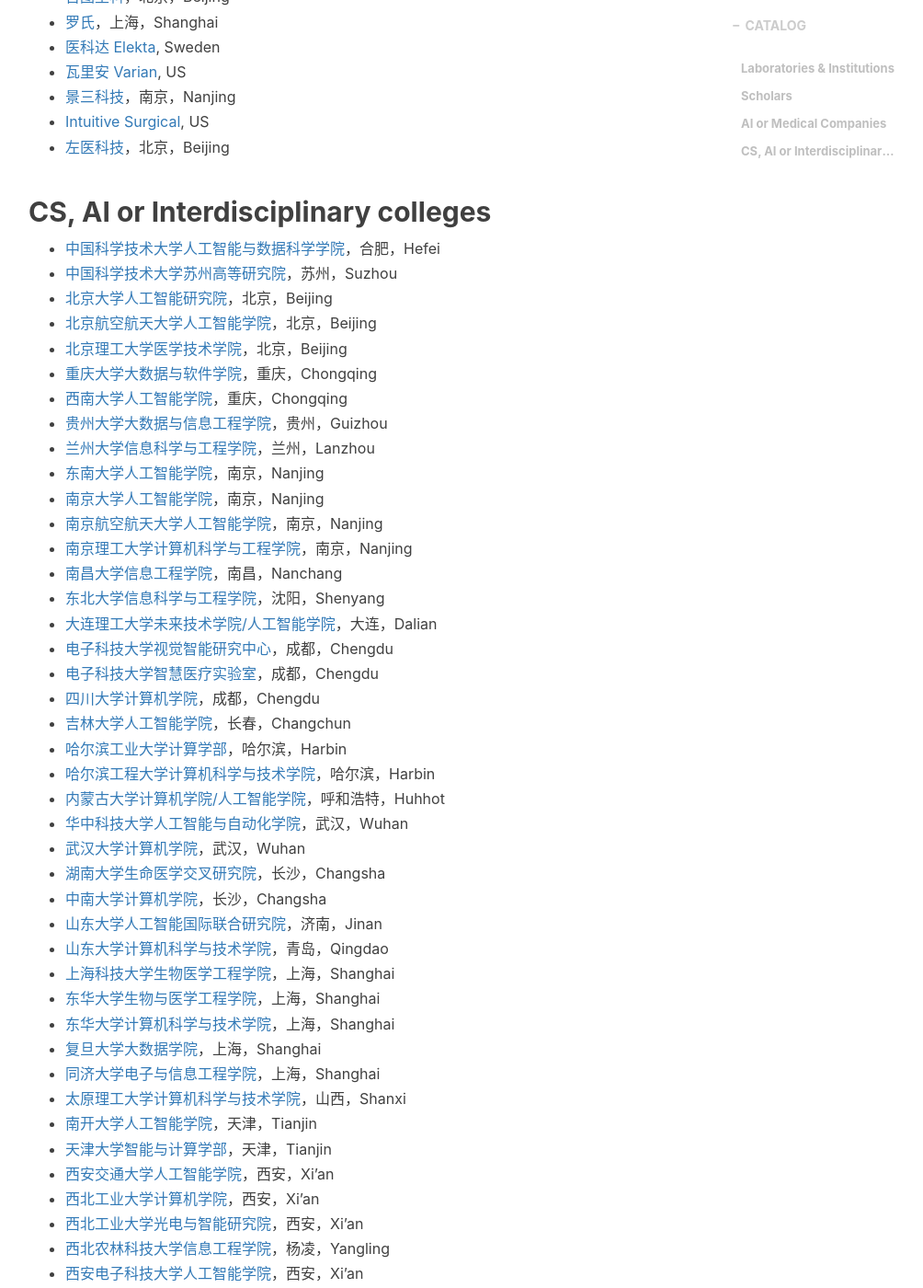
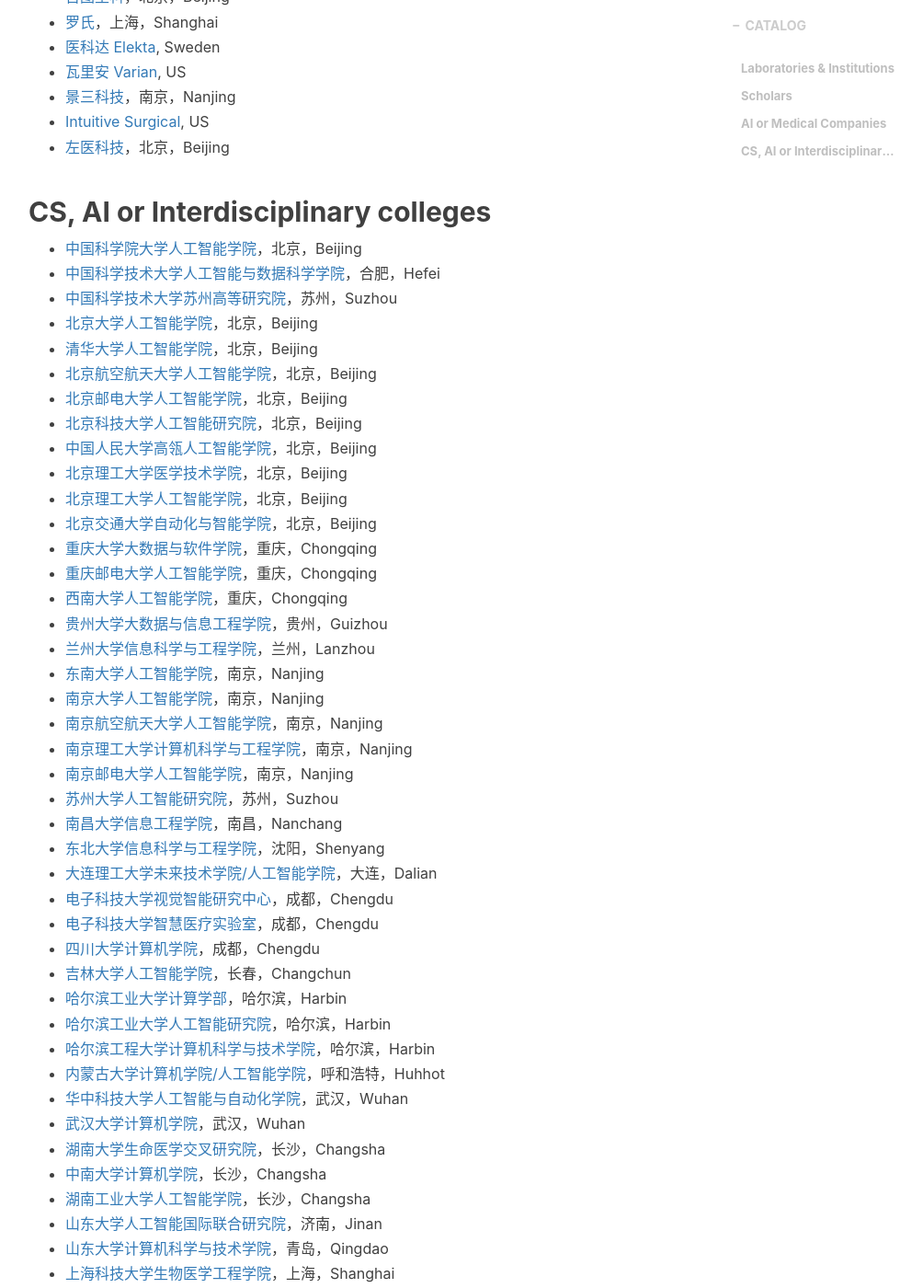
Before and after one commit to jizhang02/jizhang02.github.io, a Jekyll site: the page built from _posts/2020-02-26-csinfo.markdown, in a window 1280 px wide and 1400 px high, scrolled down 3859 px. Shown: the whole window at 92% size, without its empty margins (234-1238 px from the left). Built offline with Jekyll 4.4.1, drawn with Linux system fonts in a browser that asks for light colours; nearby versions of some CDN libraries; library files that are not in the unit come from our copies; a script that is not in the unit is left out; comment, search, counter and statistics services are not loaded; some of the changed text lies outside the part shown.

Commit message:
Update 2020-02-26-csinfo.markdown

```diff
--- a/_posts/2020-02-26-csinfo.markdown
+++ b/_posts/2020-02-26-csinfo.markdown
@@ -121,12 +121,20 @@
 
 
 ## CS, AI or Interdisciplinary colleges
+* [中国科学院大学人工智能学院](https://ai.ucas.ac.cn/index.php/zh-cn/)，北京，Beijing
 * [中国科学技术大学人工智能与数据科学学院](https://saids.ustc.edu.cn/main.htm)，合肥，Hefei
 * [中国科学技术大学苏州高等研究院](https://sz.ustc.edu.cn/index.html)，苏州，Suzhou
-* [北京大学人工智能研究院](https://www.ai.pku.edu.cn/index.htm)，北京，Beijing
+* [北京大学人工智能学院](https://collegeai.tsinghua.edu.cn/)，北京，Beijing
+* [清华大学人工智能学院](https://www.ai.pku.edu.cn/index.htm)，北京，Beijing
 * [北京航空航天大学人工智能学院](https://iai.buaa.edu.cn/index.htm)，北京，Beijing
+* [北京邮电大学人工智能学院](https://ai.bupt.edu.cn/index.htm)，北京，Beijing
+* [北京科技大学人工智能研究院](https://ai.ustb.edu.cn/index.htm)，北京，Beijing
+* [中国人民大学高瓴人工智能学院](http://ai.ruc.edu.cn/index.htm)，北京，Beijing
 * [北京理工大学医学技术学院](https://smt.bit.edu.cn/)，北京，Beijing
+* [北京理工大学人工智能学院](https://smt.bit.edu.cn/)，北京，Beijing
+* [北京交通大学自动化与智能学院](https://ai.bjtu.edu.cn/index.htm)，北京，Beijing
 * [重庆大学大数据与软件学院](http://www.cse.cqu.edu.cn/index.htm)，重庆，Chongqing
+* [重庆邮电大学人工智能学院](https://ai.cqupt.edu.cn/index.htm)，重庆，Chongqing
 * [西南大学人工智能学院](http://ai.swu.edu.cn/index.htm)，重庆，Chongqing
 * [贵州大学大数据与信息工程学院](http://eie.gzu.edu.cn/main.htm)，贵州，Guizhou
 * [兰州大学信息科学与工程学院](https://xxxy.lzu.edu.cn/)，兰州，Lanzhou
@@ -134,6 +142,8 @@
 * [南京大学人工智能学院](https://ai.nju.edu.cn/main.htm)，南京，Nanjing
 * [南京航空航天大学人工智能学院](https://ai.nuaa.edu.cn/)，南京，Nanjing
 * [南京理工大学计算机科学与工程学院](https://cs.njust.edu.cn/)，南京，Nanjing
+* [南京邮电大学人工智能学院](https://coa.njupt.edu.cn/main.htm)，南京，Nanjing
+* [苏州大学人工智能研究院](https://iai.suda.edu.cn/main.htm)，苏州，Suzhou
 * [南昌大学信息工程学院](http://ie.ncu.edu.cn/)，南昌，Nanchang
 * [东北大学信息科学与工程学院](http://www.ise.neu.edu.cn/main.htm)，沈阳，Shenyang
 * [大连理工大学未来技术学院/人工智能学院](https://futureschool.dlut.edu.cn/index.htm)，大连，Dalian
@@ -142,18 +152,21 @@
 * [四川大学计算机学院](https://cs.scu.edu.cn/index.htm)，成都，Chengdu
 * [吉林大学人工智能学院](https://sai.jlu.edu.cn/index.htm)，长春，Changchun
 * [哈尔滨工业大学计算学部](https://computing.hit.edu.cn/main.htm)，哈尔滨，Harbin
+* [哈尔滨工业大学人工智能研究院](https://ai.hit.edu.cn/main.htm)，哈尔滨，Harbin
 * [哈尔滨工程大学计算机科学与技术学院](https://cstc.hrbeu.edu.cn/main.htm)，哈尔滨，Harbin
 * [内蒙古大学计算机学院/人工智能学院](https://ccs.imu.edu.cn/)，呼和浩特，Huhhot
 * [华中科技大学人工智能与自动化学院](https://aia.hust.edu.cn/)，武汉，Wuhan
 * [武汉大学计算机学院](https://cs.whu.edu.cn/index.htm)，武汉，Wuhan
 * [湖南大学生命医学交叉研究院](https://smyjy.hnu.edu.cn/index.htm)，长沙，Changsha
 * [中南大学计算机学院](https://cse.csu.edu.cn/index.htm)，长沙，Changsha
+* [湖南工业大学人工智能学院](https://ai.hut.edu.cn/index.htm)，长沙，Changsha
 * [山东大学人工智能国际联合研究院](https://cfair.sdu.edu.cn/JOIN_US/jrwm.htm)，济南，Jinan
 * [山东大学计算机科学与技术学院](https://www.cs.sdu.edu.cn/index.htm)，青岛，Qingdao
 * [上海科技大学生物医学工程学院](https://bme.shanghaitech.edu.cn/)，上海，Shanghai
 * [东华大学生物与医学工程学院](https://cbm.dhu.edu.cn/)，上海，Shanghai
 * [东华大学计算机科学与技术学院](https://cst.dhu.edu.cn/)，上海，Shanghai
 * [复旦大学大数据学院](https://sds.fudan.edu.cn/main.htm)，上海，Shanghai
+* [上海交通大学人工智能学院](https://soai.sjtu.edu.cn/)，上海，Shanghai
 * [同济大学电子与信息工程学院](https://see.tongji.edu.cn/)，上海，Shanghai
 * [太原理工大学计算机科学与技术学院](https://ccst.tyut.edu.cn/index.htm)，山西，Shanxi
 * [南开大学人工智能学院](https://ai.nankai.edu.cn/index.htm)，天津，Tianjin
```
